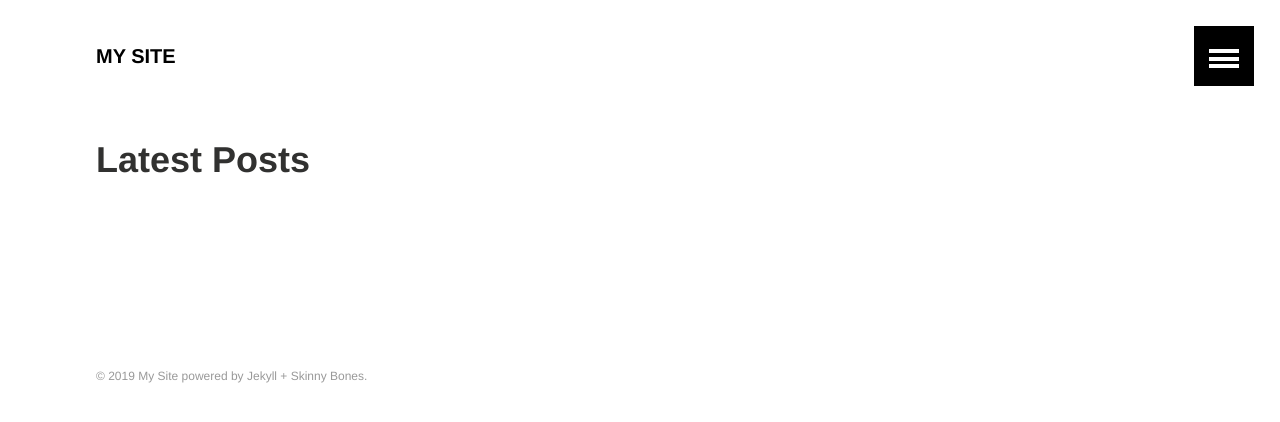
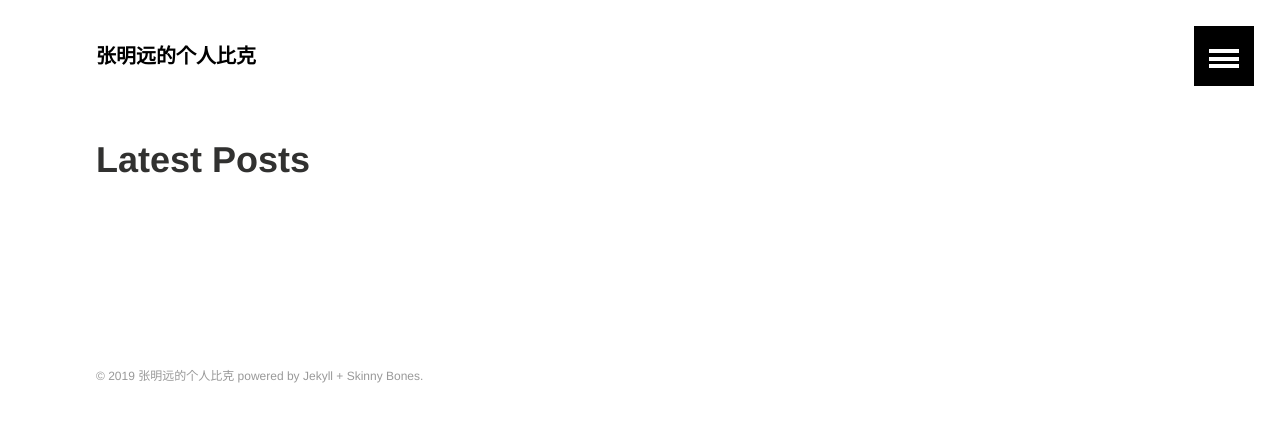
Before and after one commit to zmy1123347389/zmy1123347389.github.io, a Jekyll site: the page built from index.md, in a window 1280 px wide. Shown: the top 422 px of the page. Built offline with Jekyll 4.4.1, drawn with Linux system fonts in a browser that asks for light colours.

Commit message:
代码提交

```diff
--- a/_config.yml
+++ b/_config.yml
@@ -1,11 +1,11 @@
 # Site wide configuration
 
-title: "My Site"
+title: "张明远的个人比克"
 description: "This is a description of my awesome site."
 logo: # 120x120 px default image used for Twitter summary card
 teaser: # 400x250 px default teaser image used in image archive grid
 locale: en
-url:
+url: "https://zmy1123347389.github.io/"
 feed:
   path: atom.xml
 
```
Also changed, not shown: images/wood-texture-1600x800.jpg (added).
